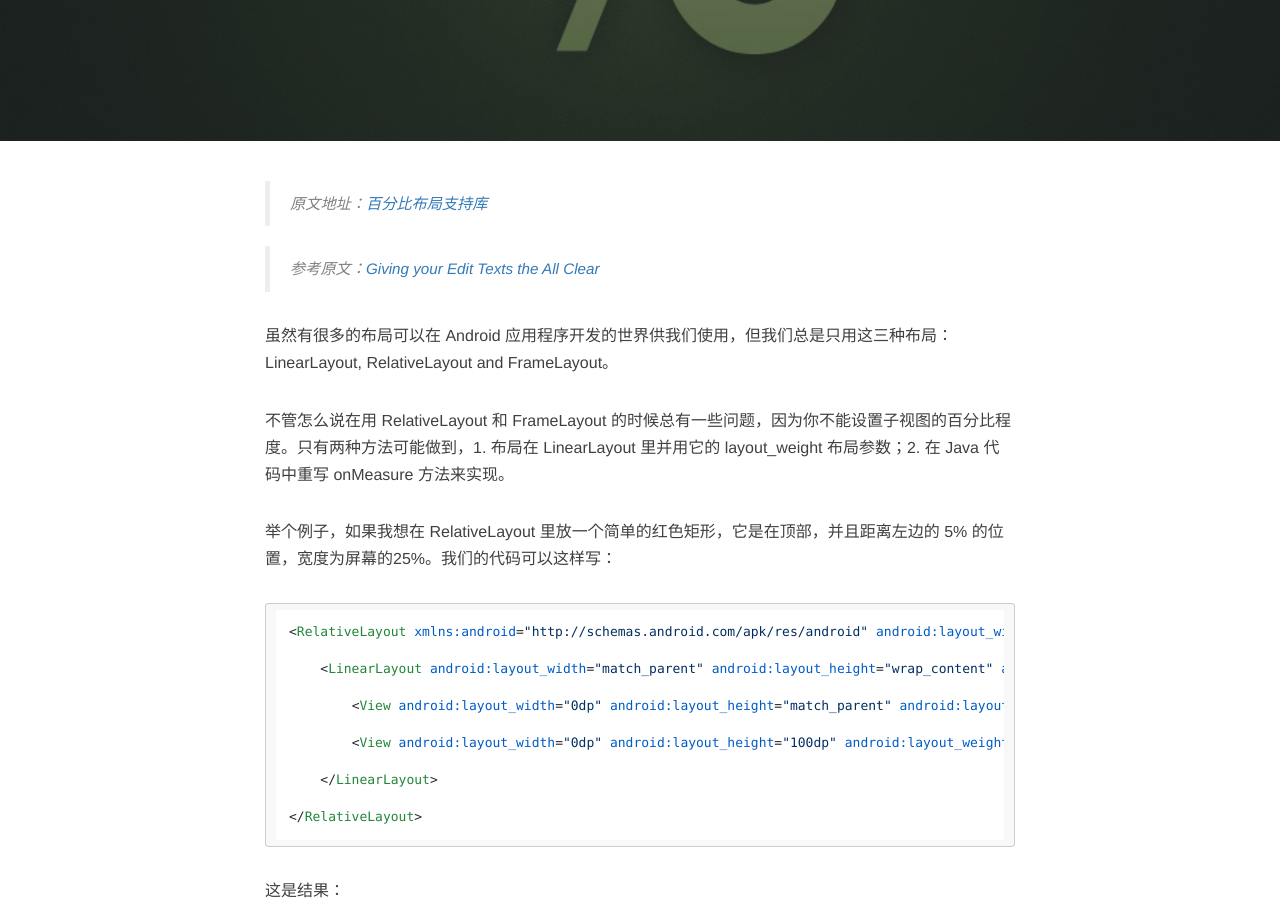
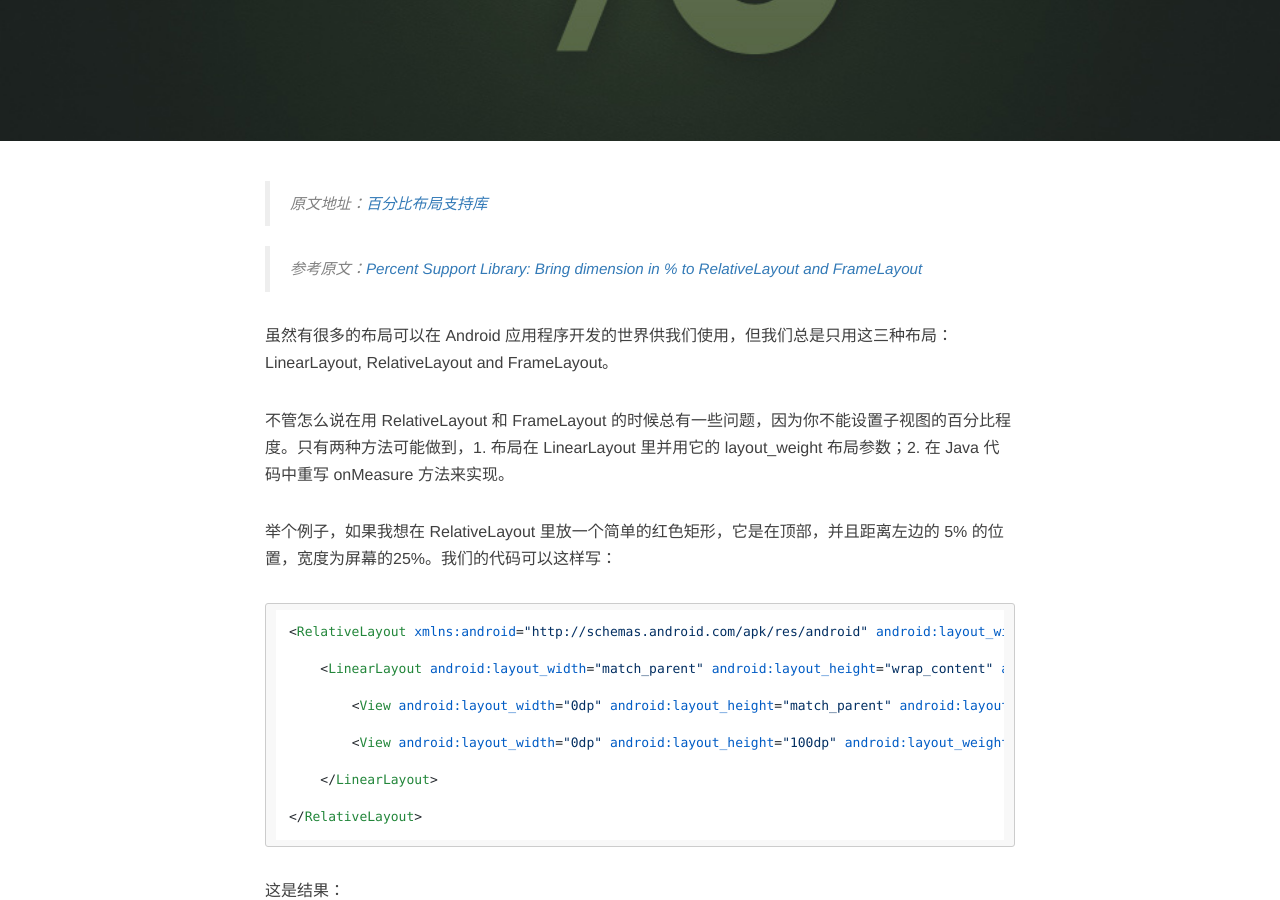
Before and after one commit to MrFuFuFu/mrfufufu.github.io, a Jekyll site: the page built from _posts/2015-08-31-percent_support_library.markdown, in a window 1280 px wide and 900 px high, scrolled down 377 px. Built offline with Jekyll 4.4.1, drawn with Linux system fonts in a browser that asks for light colours; nearby versions of some CDN libraries; comment, search, counter and statistics services are not loaded.

Commit message:
add blog 百分比布局支持库

```diff
--- a/_posts/2015-08-31-percent_support_library.markdown
+++ b/_posts/2015-08-31-percent_support_library.markdown
@@ -13,7 +13,7 @@ tags:
 
 > 原文地址：[百分比布局支持库](http://mrfu.me/android/2015/08/31/percent_support_library/)
 
-> 参考原文：[Giving your Edit Texts the All Clear](http://inthecheesefactory.com/blog/know-percent-support-library/en)
+> 参考原文：[Percent Support Library: Bring dimension in % to RelativeLayout and FrameLayout](http://inthecheesefactory.com/blog/know-percent-support-library/en)
 
 
 虽然有很多的布局可以在 Android 应用程序开发的世界供我们使用，但我们总是只用这三种布局：LinearLayout, RelativeLayout and FrameLayout。
```
